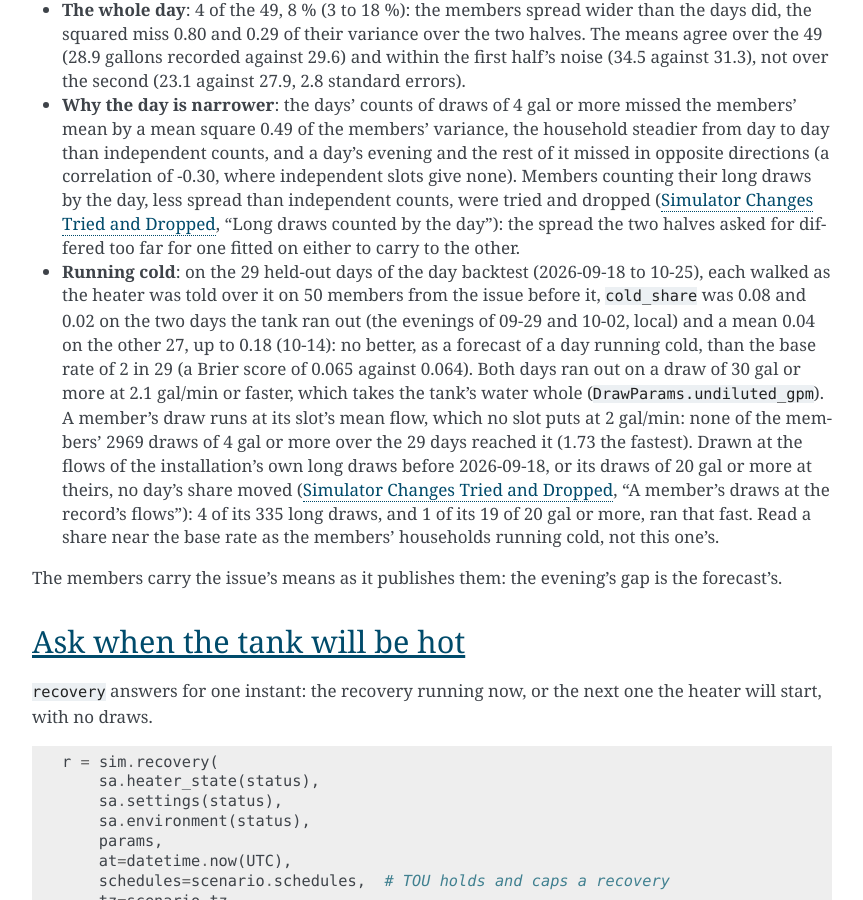
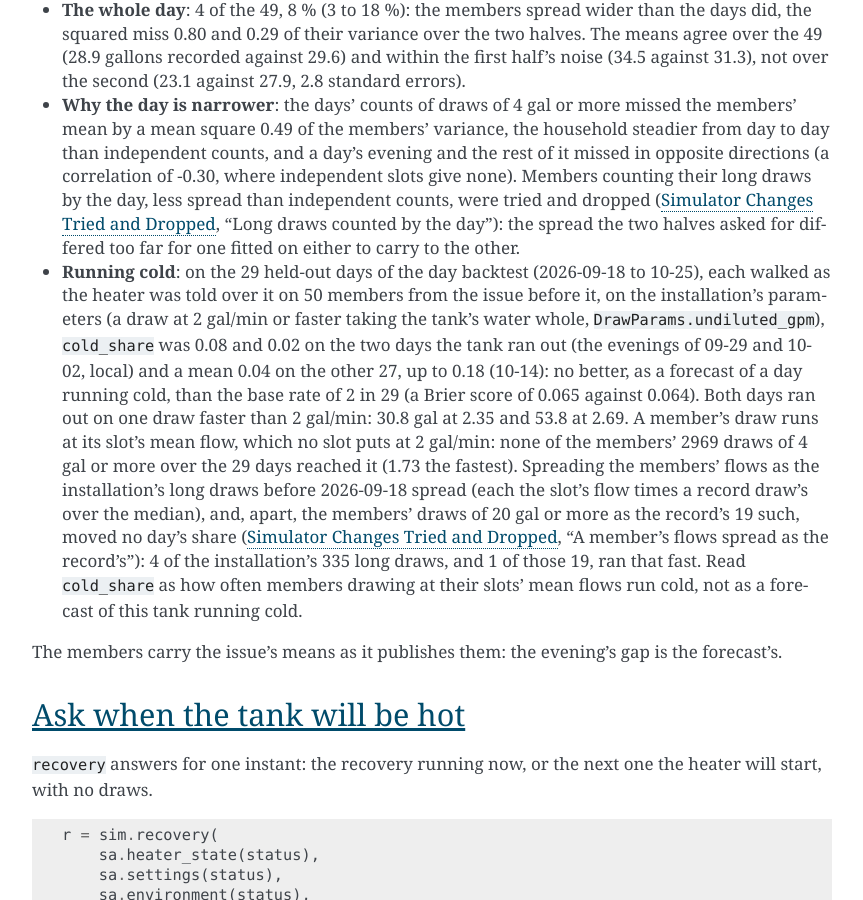
Before and after one commit to eman/nwp500-python, a Sphinx documentation site: the page built from docs/how-to/simulate-heater.rst, in a window 1280 px wide and 900 px high, scrolled down 13706 px. Shown: the whole window, without its empty margins (338-1201 px from the left). Built offline with Sphinx 7.4.7, drawn with Linux system fonts in a browser that asks for light colours.

Commit message:
docs(sim): the flows spread, not taken; the one fast draw on 09-29 in a member already cold; cold_share read as the members'

```diff
--- a/docs/how-to/simulate-heater.rst
+++ b/docs/how-to/simulate-heater.rst
@@ -740,21 +740,25 @@ mean over their variance, below, is 1 for a right spread:
   fitted on either to carry to the other.
 - **Running cold**: on the 29 held-out days of the day backtest
   (2026-09-18 to 10-25), each walked as the heater was told over it on
-  50 members from the issue before it, ``cold_share`` was 0.08 and 0.02
-  on the two days the tank ran out (the evenings of 09-29 and 10-02,
-  local) and a mean 0.04 on the other 27, up to 0.18 (10-14): no better,
-  as a forecast of a day running cold, than the base rate of 2 in 29 (a
-  Brier score of 0.065 against 0.064). Both days ran out on a draw of 30
-  gal or more at 2.1 gal/min or faster, which takes the tank's water
-  whole (``DrawParams.undiluted_gpm``). A member's draw runs at its
-  slot's mean flow, which no slot puts at 2 gal/min: none of the
-  members' 2969 draws of 4 gal or more over the 29 days reached it (1.73
-  the fastest). Drawn at the flows of the installation's own long draws
-  before 2026-09-18, or its draws of 20 gal or more at theirs, no day's
-  share moved (:doc:`/explanation/simulator-tried`, "A member's draws at
-  the record's flows"): 4 of its 335 long draws, and 1 of its 19 of 20
-  gal or more, ran that fast. Read a share near the base rate as the
-  members' households running cold, not this one's.
+  50 members from the issue before it, on the installation's parameters
+  (a draw at 2 gal/min or faster taking the tank's water whole,
+  ``DrawParams.undiluted_gpm``), ``cold_share`` was 0.08 and 0.02 on the
+  two days the tank ran out (the evenings of 09-29 and 10-02, local) and
+  a mean 0.04 on the other 27, up to 0.18 (10-14): no better, as a
+  forecast of a day running cold, than the base rate of 2 in 29 (a Brier
+  score of 0.065 against 0.064). Both days ran out on one draw faster
+  than 2 gal/min: 30.8 gal at 2.35 and 53.8 at 2.69. A member's draw
+  runs at its slot's mean flow, which no slot puts at 2 gal/min: none of
+  the members' 2969 draws of 4 gal or more over the 29 days reached it
+  (1.73 the fastest). Spreading the members' flows as the installation's
+  long draws before 2026-09-18 spread (each the slot's flow times a
+  record draw's over the median), and, apart, the members' draws of 20
+  gal or more as the record's 19 such, moved no day's share
+  (:doc:`/explanation/simulator-tried`, "A member's flows spread as the
+  record's"): 4 of the installation's 335 long draws, and 1 of those 19,
+  ran that fast. Read ``cold_share`` as how often members drawing at
+  their slots' mean flows run cold, not as a forecast of this tank
+  running cold.
 
 The members carry the issue's means as it publishes them: the evening's
 gap is the forecast's.
```
Also changed, not shown: docs/explanation/simulator-tried.rst (+6 -4 lines).
